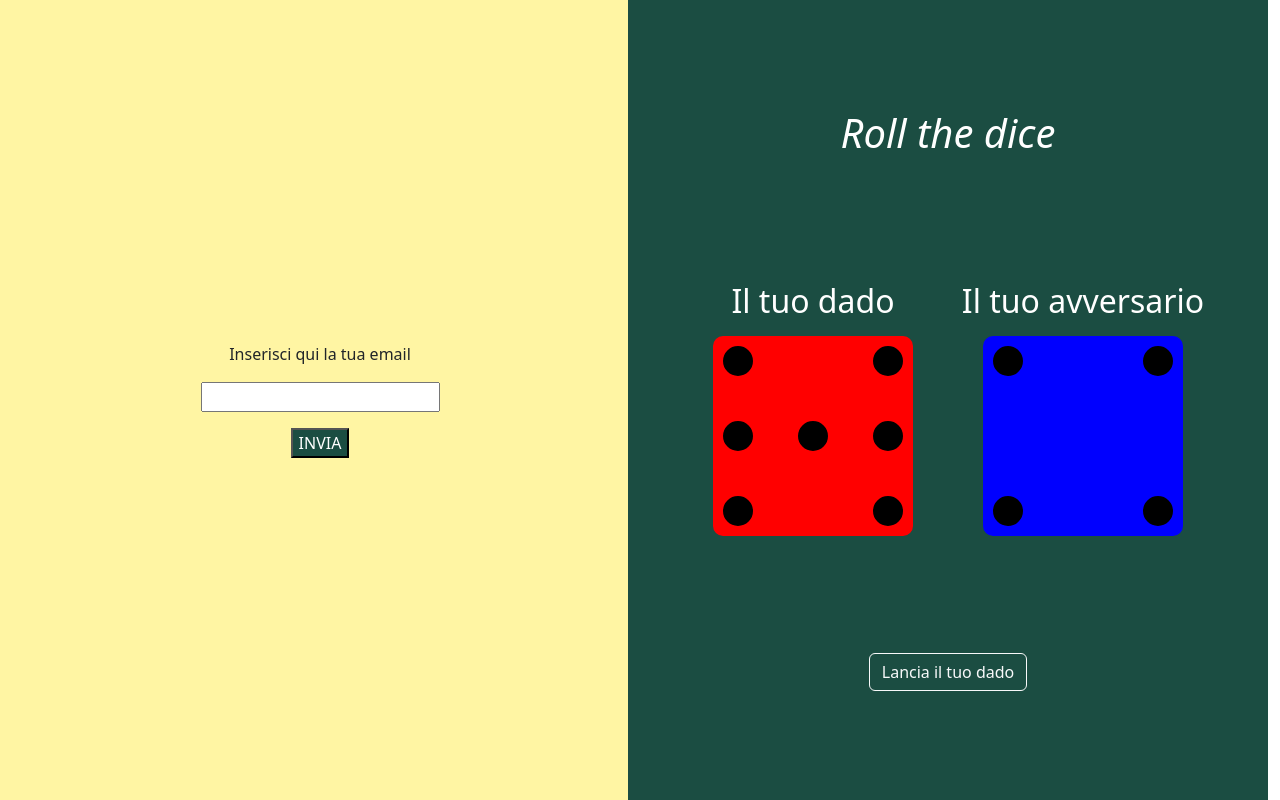
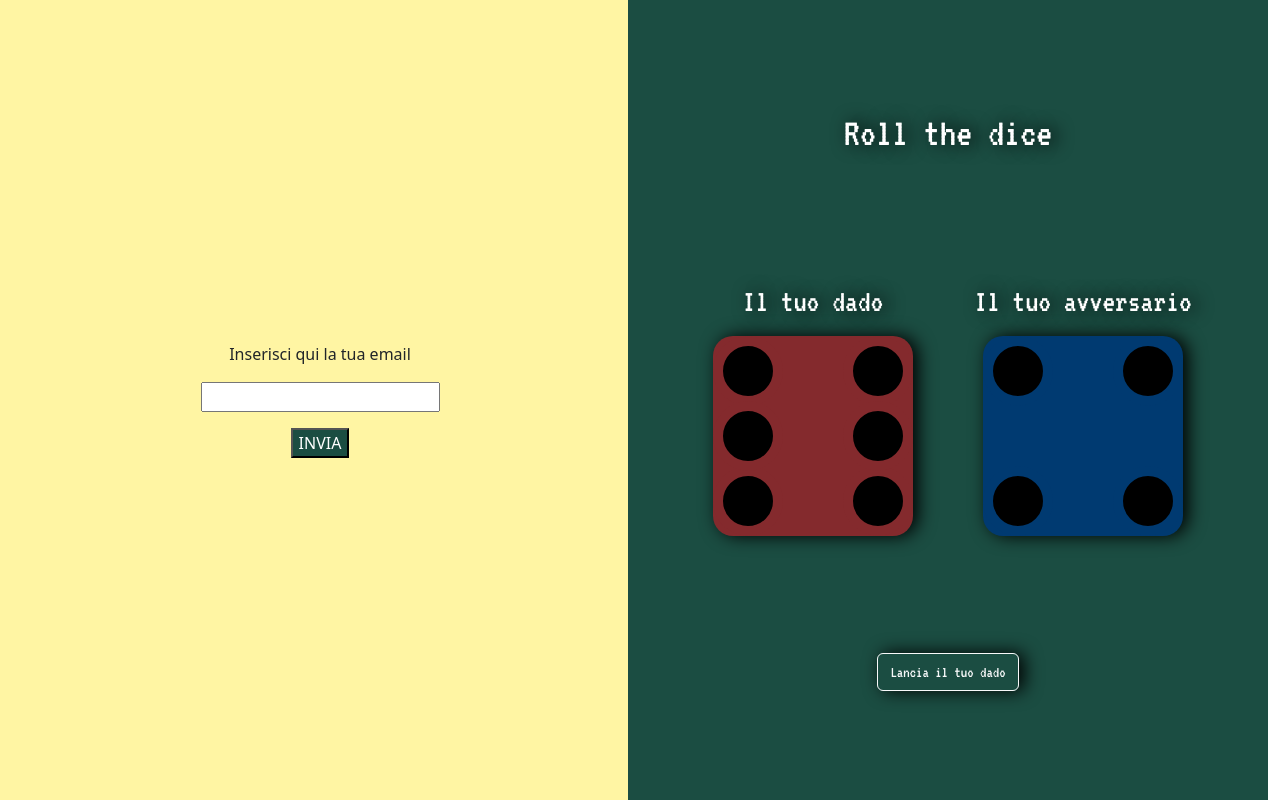
Before and after one commit to ChiaraMameli/js-mail-dadi, a plain HTML site: page index.html in a window 1280 px wide. Both pictures are taken after a click on the button "Lancia il tuo dado". Drawn offline with nearby package versions, Linux system fonts and the light colour scheme.

Commit message:
fixed errors

```diff
--- a/css/style.css
+++ b/css/style.css
@@ -1,3 +1,10 @@
+:root {
+    --red: #842A2D;
+    --blue: #003A71;
+    --green: #1B4D42;
+    --yellow: #FFF5A3;
+}
+
 /* EX EMAIL */
 
 .split {
@@ -7,42 +14,48 @@
 }
 
 .split-left {
-    background-color: #FFF5A3;
+    background-color: var(--yellow);
 }
 
 .split-left button {
-    background-color: #1B4D42;
+    background-color: var(--green);
 }
 
 .split-right {
-    background-color: #1B4D42;
+    background-color: var(--green);
+    font-family: 'VT323', monospace;
+    text-shadow: 5px 0px 18px #000 ;
 }
 
 /* EX DICE */
-
 .face {
     height: 200px;
     width: 200px;
-    border-radius: 5%;
+    border-radius: 10%;
     margin: 0 auto;
 }
 
+.face,
+.split-right .btn {
+    box-shadow: 5px 0px 18px #000;
+}
+
 .dot {
-    height: 50px;
-    width: 50px;
+    height: 70px;
+    width: 70px;
     border-radius: 50%;
-    background-color: black;
-    border: 10px solid blue;
+    background-color: #000;
+    border: 10px solid var(--blue);
 }
 
 .bg-blue {
-    background-color: blue;
+    background-color: var(--blue);
 }
 
 .bg-red {
-    background-color: red;
+    background-color: var(--red);
 }
 
 .bg-red .dot {
-    border: 10px solid red;
+    border-color: var(--red);
 }
--- a/index.html
+++ b/index.html
@@ -5,20 +5,24 @@
     <meta http-equiv="X-UA-Compatible" content="IE=edge">
     <meta name="viewport" content="width=device-width, initial-scale=1.0">
     <script src="https://kit.fontawesome.com/3395c408c6.js" crossorigin="anonymous"></script>
-    <link rel="stylesheet" href="https://cdn.jsdelivr.net/npm/bootstrap@5.2.0-beta1/dist/css/bootstrap.min.css">
+    <link rel="preconnect" href="https://fonts.googleapis.com">
+    <link rel="preconnect" href="https://fonts.gstatic.com" crossorigin>
+    <link href="https://fonts.googleapis.com/css2?family=VT323&display=swap" rel="stylesheet">    <link rel="stylesheet" href="https://cdn.jsdelivr.net/npm/bootstrap@5.2.0-beta1/dist/css/bootstrap.min.css">
     <link rel="stylesheet" href="css/style.css">
     <title>Document</title>
 </head>
 <body>
 <div class="d-flex">
+    <!-- EMAIL -->
     <div class="split split-left d-flex flex-column justify-content-center align-items-center">
         <label for="email" class="mb-3">Inserisci qui la tua email</label>
         <input type="email" class="mb-3" id="email">
         <button id="btn-email" class="text-white" type="button">INVIA</button>
     </div>
 
+    <!-- DICE -->
     <div class="split split-right row align-items-center justify-content-around text-center">
-        <h1 class="text-white"><i>Roll the dice</i></h1>
+        <h1 class="text-white">Roll the dice</h1>
         <div class="col">
             <h2 class="text-white mb-3">Il tuo dado</h2>
             <div id="player-face" class="face bg-red position-relative"></div>
--- a/js/script.js
+++ b/js/script.js
@@ -1,15 +1,18 @@
 // MAIL
-const mail = ['pippo@gmail.com', 'ciccio@gmail.com', 'giorgio@gmail.com', 'michele@gmail.com'];
+const mail = ['pippo@gmail.com'];
 const mailResult = document.getElementById('email');
 const buttonSend = document.getElementById('btn-email');
 
 buttonSend.addEventListener('click', function(){
-    if(mail.includes(mailResult.value)) {
-        alert('Benvenuto');
-    } else {
-        alert('Spiacenti');
-    }
-})
+    for(i = 0; i < mail.length; i++) {
+
+        if(mail[i] === mailResult.value) {
+            alert('Benvenuto');
+        } else {
+            alert('Spiacenti');
+        }
+}})
+
 
 
 // GIOCO DEI DADI
@@ -37,7 +40,7 @@ roll.addEventListener('click', function(){
     const three = `${one} ${two}`;
     const four = `<div class="dot position-absolute top-0 end-0"></div><div class="dot position-absolute bottom-0 start-0"></div><div class="dot position-absolute top-0 start-0"></div><div class="dot position-absolute bottom-0 end-0"></div>`;
     const five = `${one} ${four}`;
-    const six = `${five} <div class="dot position-absolute top-50 start-0 translate-middle-y"></div><div class="dot position-absolute top-50 end-0 translate-middle-y"></div>`;
+    const six = `${four} <div class="dot position-absolute top-50 start-0 translate-middle-y"></div><div class="dot position-absolute top-50 end-0 translate-middle-y"></div>`;
 
     let playerFace = document.getElementById('player-face');
     let computerFace = document.getElementById('computer-face');
```
